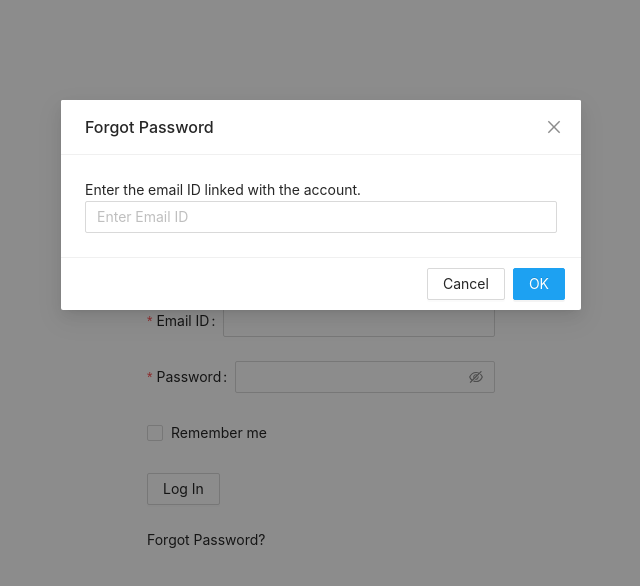
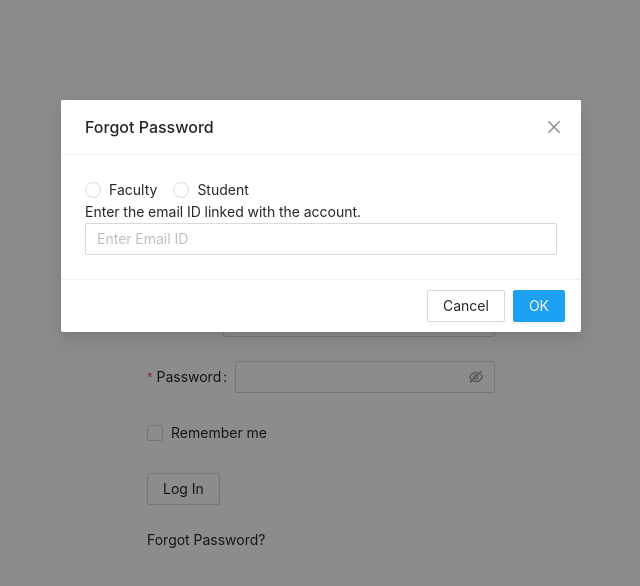
Before and after one commit to Mini-Projects-Group/Virtual-Lab, a React (Create React App) app: page /login in a window 1280 px wide. Both pictures are taken after a click on the element "Forgot Password?". Shown: the top 586 px of the page, without its empty margins (319-959 px from the left). Built offline with nearby package versions, Linux system fonts and the light colour scheme.

Commit message:
Type added

```diff
--- a/src/App.tsx
+++ b/src/App.tsx
@@ -12,6 +12,7 @@ import PublicRoute from "./reusables/routes/PublicRoute";
 
 function App() {
   const token = localStorage.getItem("vl-token");
+  const type = localStorage.getItem("vl-type");
 
   const dispatch = useDispatch();
   const [loading, setLoading] = useState(false);
@@ -24,7 +25,7 @@ function App() {
         const { _id, userType } = decoded;
 
         setLoading(true);
-        await dispatch(getUser(_id));
+        await dispatch(getUser(_id, userType));
         setLoading(false);
       }
     })();
--- a/src/components/Login/Login.tsx
+++ b/src/components/Login/Login.tsx
@@ -25,15 +25,20 @@ const Login = () => {
   const [redirect, setRedirect] = useState(false);
   const [loading, setLoading] = useState(false);
   const [isModalVisible, setIsModalVisible] = useState(false);
+
   const [forgotEmail, setForgotEmail] = useState("");
+  const [forgotType, setForgotType] = useState("");
 
   const error = useSelector((state: AppState) => state.errorReducer?.msg);
 
   const handleSubmit = async (props) => {
-    const { email, password } = props;
+    const { email, password, userType } = props;
+
+    //console.log(userType);
+
     setLoading(true);
 
-    const response = await dispatch(login_user(email, password));
+    const response = await dispatch(login_user(email, password, userType));
 
     setLoading(false);
     if (
@@ -53,12 +58,12 @@ const Login = () => {
   };
 
   const confirmForgot = async (e) => {
-    //console.log(forgotEmail);
+    // console.log(forgotEmail, forgotType);
 
     // API call
     const response = await async_func_data(
-      "/api/student/forgotPassword",
-      { email: forgotEmail },
+      "/api/user/forgotPassword",
+      { email: forgotEmail, type: forgotType },
       "post",
       false
     );
@@ -67,17 +72,25 @@ const Login = () => {
 
     setIsModalVisible(false);
 
+    if (response.data.error) {
+      notification["error"]({
+        message: "Wrong Type",
+        description: response.data?.message,
+
+        duration: 10,
+      });
+    } else {
       notification["success"]({
         message: "Email Sent",
         description:
           "A link to reset your password has been sent to your email. Please check your inbox.",
-      onClick: () => {
-        console.log("Notification Clicked!");
-      },
+
         duration: 10,
       });
+    }
 
     setForgotEmail("");
+    setForgotType("");
   };
 
   if (redirect) return <Redirect to='/auth' />;
@@ -134,6 +147,15 @@ const Login = () => {
           onCancel={() => setIsModalVisible(false)}
           onOk={confirmForgot}
         >
+          <div>
+            <Radio.Group
+              value={forgotType}
+              onChange={(e) => setForgotType(e.target.value)}
+            >
+              <Radio value='faculty'>Faculty</Radio>
+              <Radio value='student'>Student</Radio>
+            </Radio.Group>
+          </div>
           Enter the email ID linked with the account.
           <Input
             placeholder='Enter Email ID'
--- a/src/redux/user/action.ts
+++ b/src/redux/user/action.ts
@@ -9,20 +9,22 @@ import { LOGIN_FAIL, LOGIN_SUCCESS, USER_LOADED } from "./types";
 import jwt_decode from "jwt-decode";
 
 export const login_user =
-  (email: string, password: string) =>
+  (email: string, password: string, type: string) =>
   async (
     dispatch: Dispatch<AppActionsTypes>,
     getState: () => AppState
   ): Promise<AxiosResponse<any>> => {
     try {
       const res = await async_func_data(
-        "/api/student/login",
-        { email, password },
+        "/api/user/login",
+        { email, password, type },
         "post",
         false
       );
 
       const response = res;
+
+      console.log(response);
 
       if (res.status === BAD_STATUS || res.data?.error) {
         await dispatch({
@@ -49,7 +51,7 @@ export const login_user =
 
         const { _id, userType } = decoded;
 
-        await dispatch(getUser(_id));
+        await dispatch(getUser(_id, userType));
 
         await dispatch({
           type: CLEAR_ERROR,
@@ -63,11 +65,13 @@ export const login_user =
   };
 
 export const getUser: any =
-  (_id: any) => async (dispatch: any, getState: any) => {
+  (_id: any, type: string) => async (dispatch: any, getState: any) => {
     try {
       const res = await async_func_data(
-        "/api/student/getUser",
-        { _id },
+        type === "student"
+          ? "/api/user/getUser/student"
+          : "/api/user/getUser/faculty",
+        { _id, type },
         "get",
         true
       );
--- a/src/redux/user/reducer.ts
+++ b/src/redux/user/reducer.ts
@@ -41,7 +41,7 @@ export default (state = initialState, action: UserActionsType): UserState => {
       };
     case LOGIN_SUCCESS:
       localStorage.setItem("vl-token", action.payload.token);
-      //localStorage.setItem("vl-type", action.payload.userType);
+      //localStorage.setItem("vl-type", action.payload.userData.type);
       return {
         ...state,
         isLoading: false,
--- a/src/redux/user/types.ts
+++ b/src/redux/user/types.ts
@@ -15,9 +15,9 @@ export interface UserData {
   email: string;
   id: string;
   createdAt: string | null;
-  type: boolean;
   registration_id: string;
   roll_no: number;
+  type: string;
 }
 
 export type Token = string | null;
```
Lines whose indentation alone changed are shown as unchanged.
